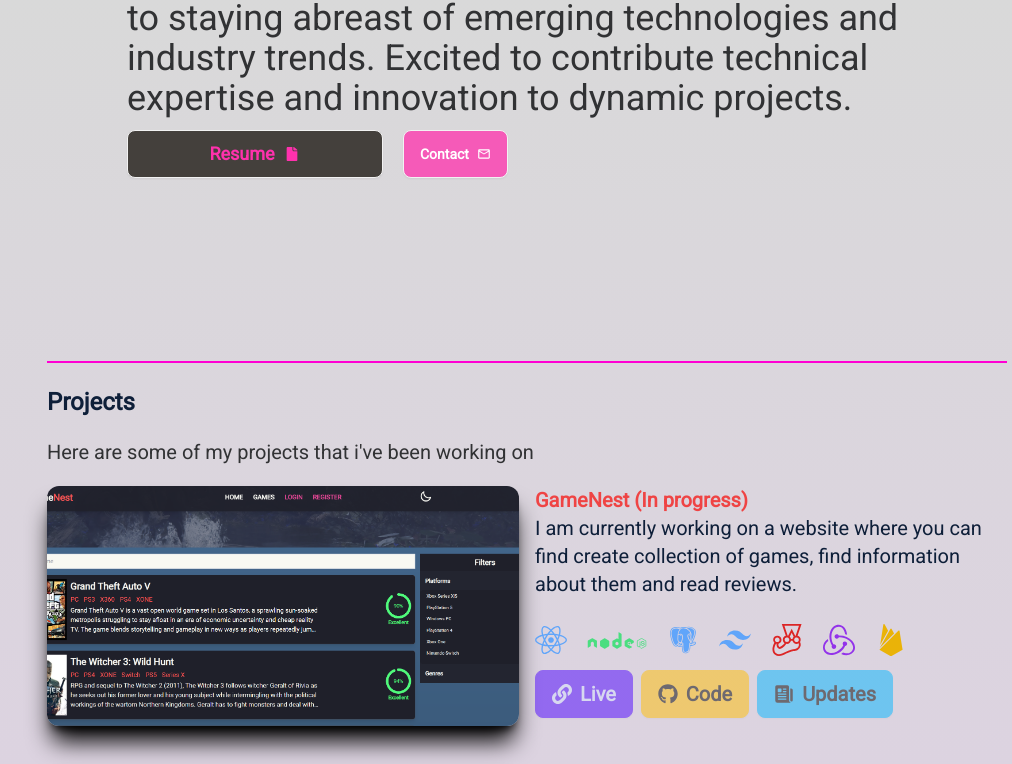
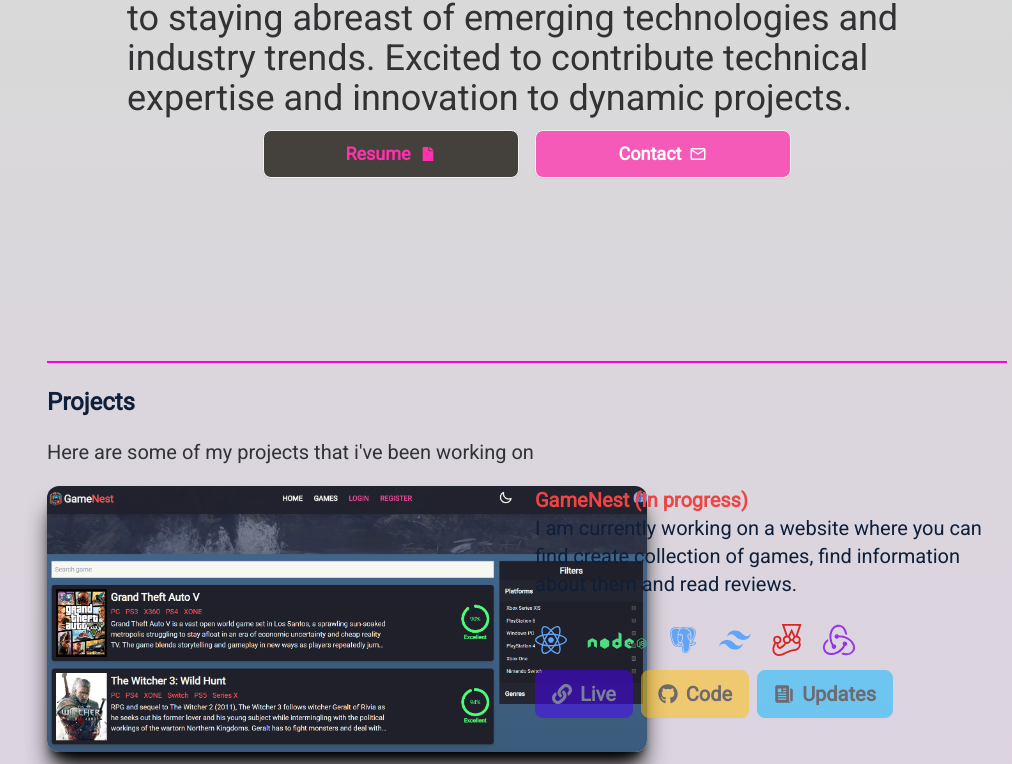
Before and after one commit to hugodanielcabral/portfolio, a React (Vite) app: page / in a window 1280 px wide. Shown: the part 498-1262 px from the top of the page, without its empty margins (113-1125 px from the left). Built offline with nearby package versions, Linux system fonts and the light colour scheme.

Commit message:
Refactor MainHome and MainProjects components

```diff
--- a/src/components/main/home/MainHome.jsx
+++ b/src/components/main/home/MainHome.jsx
@@ -16,7 +16,7 @@
         emerging technologies and industry trends. Excited to contribute
         technical expertise and innovation to dynamic projects.
       </h2>
-      <article className="flex mt-3 gap-x-5">
+      <article className="flex flex-col justify-center mt-3 space-y-4 sm:flex-row sm:space-y-0 sm:space-x-4">
         <a
           href="/resume_daniel_cabral_en.pdf"
           download
@@ -28,7 +28,7 @@
 
         <a
           href="#contact"
-          className="btn bg-[#FF31AD] hover:bg-[#cf4e9b] text-white bg-opacity-75"
+          className="btn bg-[#FF31AD] hover:bg-[#cf4e9b] text-white bg-opacity-75 btn-wide text-lg"
         >
           Contact <MdOutlineMailOutline />
         </a>
--- a/src/components/main/projects/MainProjects.jsx
+++ b/src/components/main/projects/MainProjects.jsx
@@ -98,7 +98,6 @@
         "Tailwind",
         "Jest",
         "Redux",
-        "Firebase",
       ],
       repository: {
         exist: false,
@@ -178,7 +177,7 @@
             <img
               src={project.image}
               alt={`Image of ${project.title}`}
-              className="mt-5 transition duration-300 ease-in-out delay-150 shadow-xl h-60 rounded-xl shadow-black max-w-[550px] w-full object-cover"
+              className="mt-5 transition duration-300 ease-in-out delay-150 shadow-xl rounded-xl shadow-black max-w-[400px] md:max-w-[600px] object-cover"
             />
             <div>
               <h4
```
